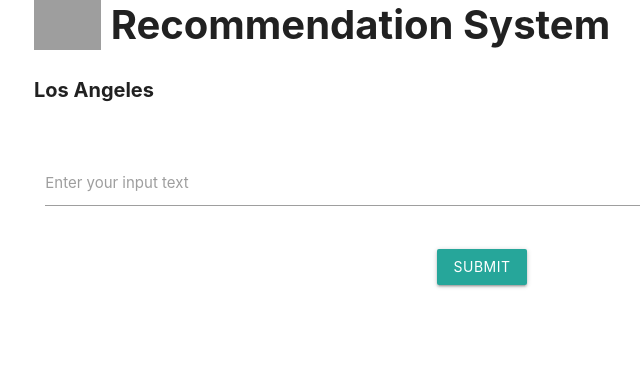
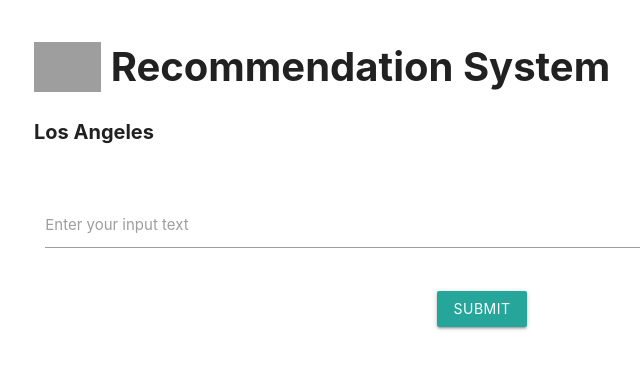
Before and after one commit to vinaykumarraparthi001/Product-Recommendation-system, a Flask app: page / in a window 1280 px wide. Shown: the top 369 px of the page, without its empty margins (158-798 px from the left). Run offline with Flask 3, Linux system fonts and the light colour scheme; parts of the project's set-up code (start-up, migrations or seed data) failed here and were passed over; grey boxes are pictures that could not be loaded.

Commit message:
improved UI of index page

```diff
--- a/Product Recommendation System/templates/index.html
+++ b/Product Recommendation System/templates/index.html
@@ -13,7 +13,7 @@
       h1 {
         font-size: 40px;
         font-weight: bold;
-        margin-top: 0;
+        margin-top: 2;
         display: flex;
         align-items: center;
       }
```
